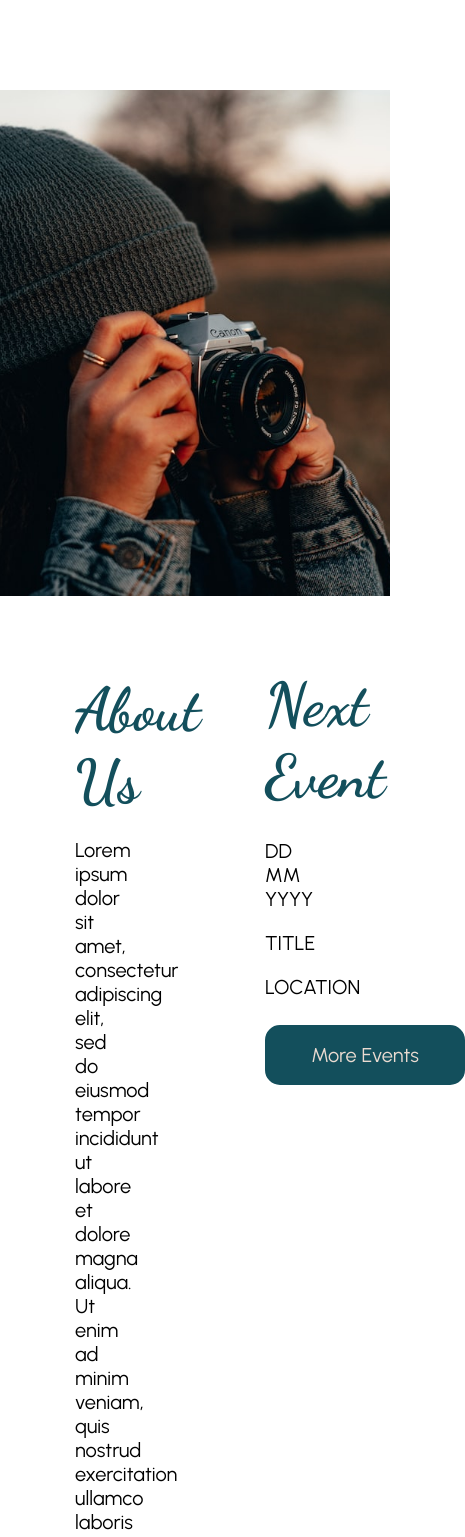
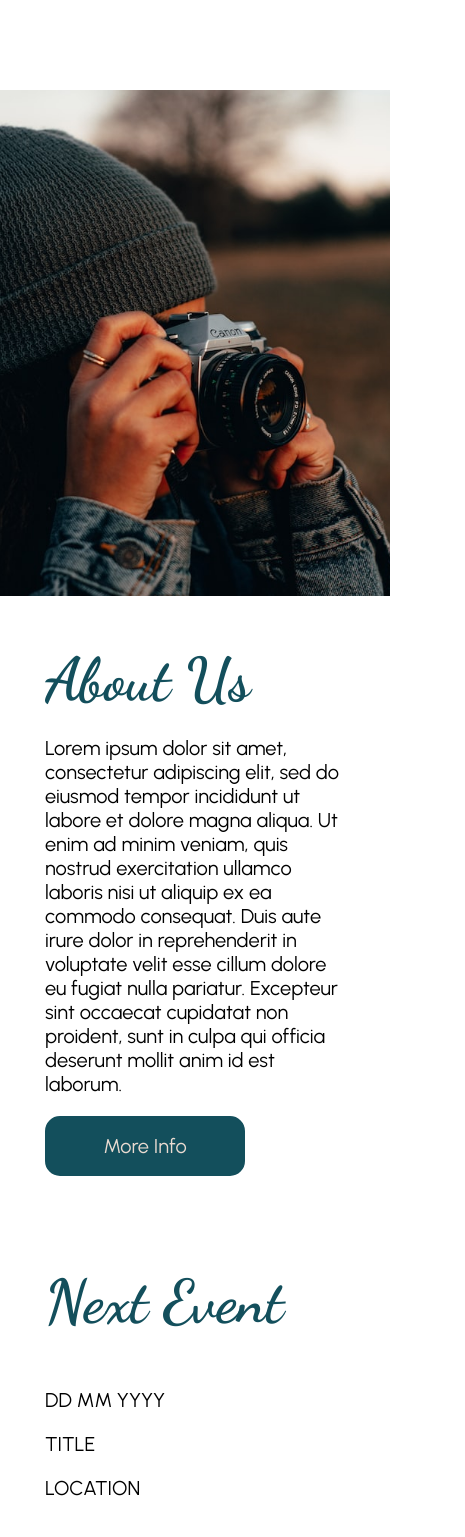
Before and after one commit to SheCodesAus/layer_8_victory_frontend_bris_2023, a React (Vite) app in the folder mentorship/: page / in a window 390 px wide. Shown: the top 1537 px of the page, 465 px wide, since content can reach past the window. Built offline with nearby package versions, Linux system fonts and the light colour scheme.

Commit message:
home page responsiveness ready

```diff
--- a/mentorship/src/pages/HomePage.css
+++ b/mentorship/src/pages/HomePage.css
@@ -101,3 +101,35 @@
     box-shadow: none;
     transform: translateY(0);
 }
+
+@media (max-width: 768px) {
+    .information {
+        display: flex;
+        flex-direction: column;
+    }
+
+    .about-us {
+        width: 100%;
+    }
+
+    .next-event {
+        width: 100%;
+        margin-left: 0;
+    }
+
+    .about-us, .next-event {
+        padding: 65px;
+    }
+}
+
+@media (max-width: 565px) {
+    .about-us, .next-event {
+        padding: 55px;
+    }
+}
+
+@media (max-width: 425px) {
+    .about-us, .next-event {
+        padding: 45px;
+    }
+}
```
